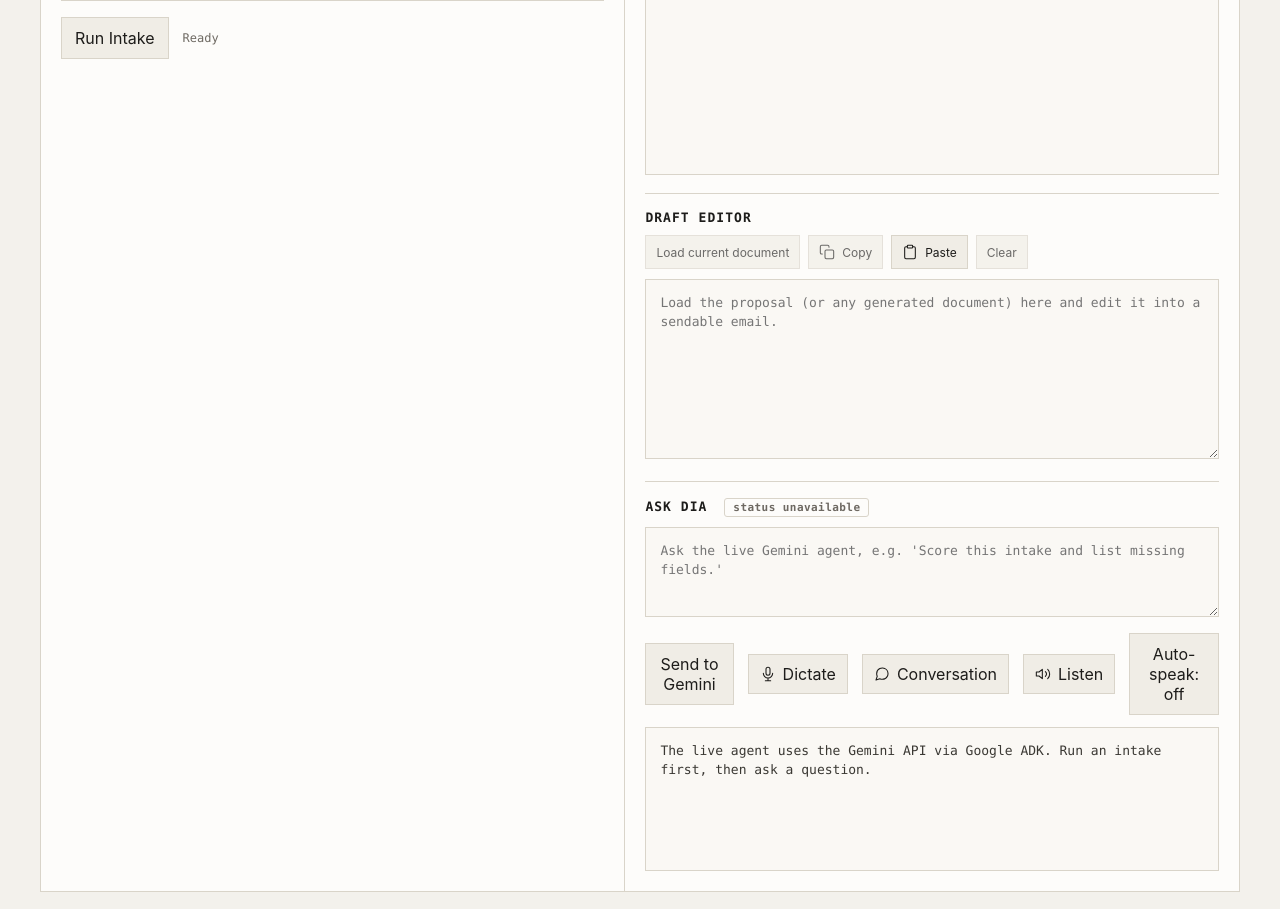
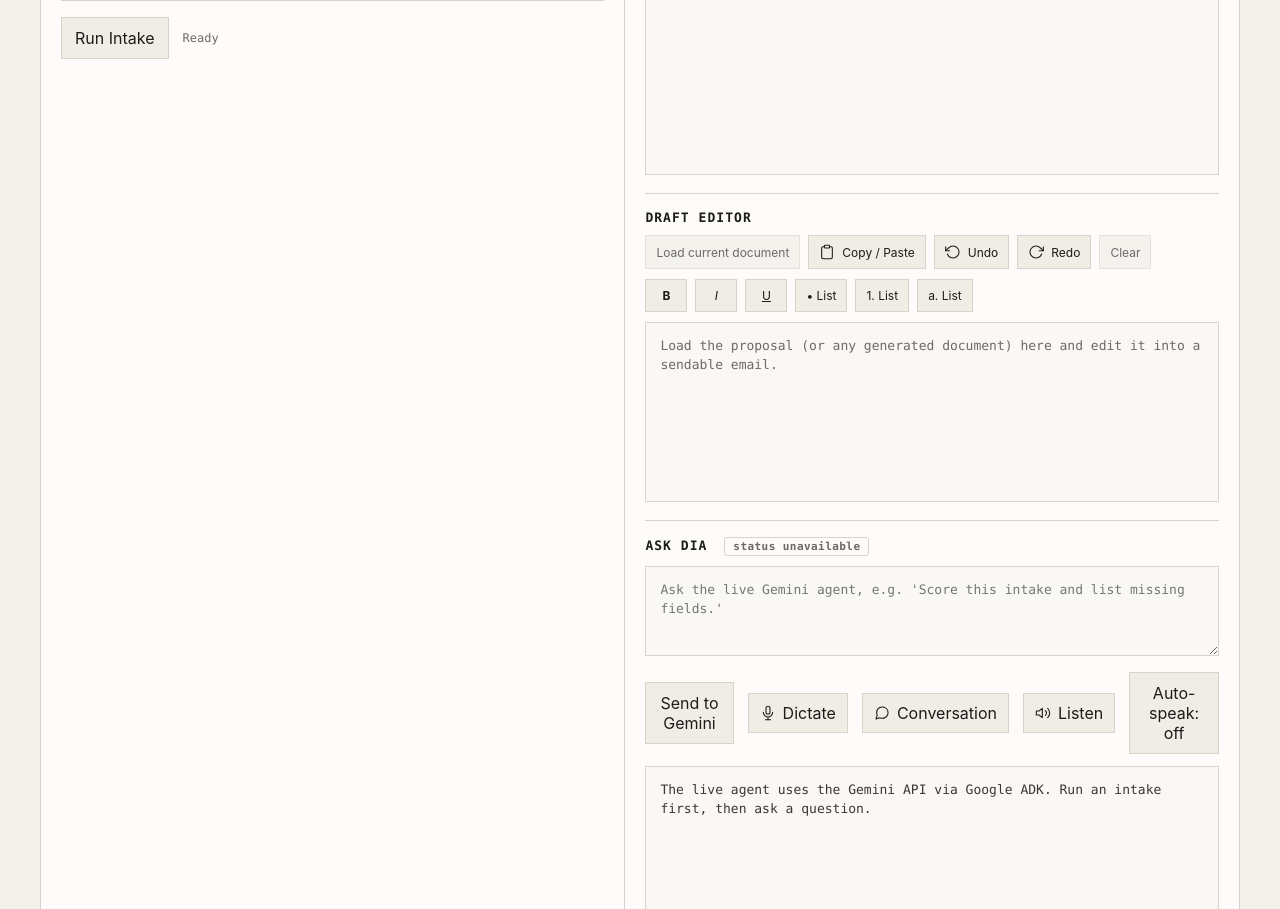
Before and after one commit to mdvnavy/Dia, a Python web app: template templates/index.html in a window 1280 px wide. Shown: the part 686-1595 px from the top of the page. Run offline with Jinja, Linux system fonts and the light colour scheme; the template is opened without the code that fills it, so the values that code supplies are empty.

Commit message:
Rework draft editor per PM directive: rich text + combo clipboard button
The draft section becomes a light contenteditable rich-text editor with
bold/italic/underline and bulleted, numbered, and lettered (a, b, c)
lists, plus visible Undo/Redo buttons backed by the native undo stack
(loads and clears route through execCommand so they are undoable too).
Copy and Paste merge into one multifunctional button: single click
copies (optimistically, with text/html + text/plain when the browser
allows), double click pastes; the paste outcome always wins the status
line over the earlier optimistic-copy message.

Co-Authored-By: Claude Fable 5 <noreply@anthropic.com>

```diff
--- a/static/app.js
+++ b/static/app.js
@@ -200,18 +200,30 @@ copySection.addEventListener("click", async () => {
 
 const draftEditor = document.querySelector("#draftEditor");
 const draftLoad = document.querySelector("#draftLoad");
-const draftCopy = document.querySelector("#draftCopy");
-const draftPaste = document.querySelector("#draftPaste");
+const draftCopyPaste = document.querySelector("#draftCopyPaste");
+const draftUndo = document.querySelector("#draftUndo");
+const draftRedo = document.querySelector("#draftRedo");
 const draftClear = document.querySelector("#draftClear");
+const formatButtons = [...document.querySelectorAll(".fmt")];
+
+function draftText() {
+  return draftEditor.innerText.replace(/\u00a0/g, " ");
+}
 
 function refreshDraftControls() {
-  const hasText = draftEditor.value.trim().length > 0;
-  draftCopy.disabled = !hasText;
-  draftClear.disabled = !hasText;
+  draftClear.disabled = draftText().trim().length === 0;
   draftLoad.disabled = !documents[activeDoc];
 }
 
 draftEditor.addEventListener("input", refreshDraftControls);
+
+// Route content changes through execCommand so they land on the editor's
+// native undo stack and the visible Undo/Redo buttons can revert them.
+function replaceDraftContent(text) {
+  draftEditor.focus();
+  document.execCommand("selectAll");
+  document.execCommand("insertText", false, text);
+}
 
 draftLoad.addEventListener("click", () => {
   const content = documents[activeDoc];
@@ -219,17 +231,35 @@ draftLoad.addEventListener("click", () => {
     statusText.textContent = "Run an intake first";
     return;
   }
-  draftEditor.value = content;
+  replaceDraftContent(content);
   refreshDraftControls();
-  draftEditor.focus();
   statusText.textContent = `${activeLabel()} loaded into draft editor`;
 });
 
-draftCopy.addEventListener("click", async () => {
-  await copyText(draftEditor.value, "Draft copied");
-});
+async function copyDraft() {
+  const text = draftText();
+  if (!text.trim()) {
+    statusText.textContent = "No draft to copy";
+    return;
+  }
+  try {
+    if (navigator.clipboard?.write && window.ClipboardItem && window.isSecureContext) {
+      await navigator.clipboard.write([
+        new ClipboardItem({
+          "text/html": new Blob([draftEditor.innerHTML], { type: "text/html" }),
+          "text/plain": new Blob([text], { type: "text/plain" }),
+        }),
+      ]);
+      statusText.textContent = "Draft copied (with formatting)";
+      return;
+    }
+  } catch (error) {
+    // Rich copy denied; fall through to the plain-text helper and its fallbacks.
+  }
+  await copyText(text, "Draft copied");
+}
 
-draftPaste.addEventListener("click", async () => {
+async function pasteIntoDraft() {
   if (!navigator.clipboard?.readText || !window.isSecureContext) {
     statusText.textContent = "Paste blocked by browser - use Ctrl+V in the editor";
     draftEditor.focus();
@@ -241,23 +271,92 @@ draftPaste.addEventListener("click", async () => {
       statusText.textContent = "Clipboard is empty";
       return;
     }
-    const start = draftEditor.selectionStart ?? draftEditor.value.length;
-    const end = draftEditor.selectionEnd ?? draftEditor.value.length;
-    draftEditor.setRangeText(clip, start, end, "end");
+    draftEditor.focus();
+    document.execCommand("insertText", false, clip);
     refreshDraftControls();
-    draftEditor.focus();
     statusText.textContent = "Pasted from clipboard";
   } catch (error) {
     statusText.textContent = "Paste blocked by browser - use Ctrl+V in the editor";
     draftEditor.focus();
   }
+}
+
+// One multifunctional button: click = copy, double-click = paste. Copy fires
+// optimistically on the first click (it is idempotent and harmless before a
+// paste), so single-click copy has zero lag; a second click inside the window
+// upgrades the gesture to paste.
+let copyPasteTimer = null;
+let pendingCopy = Promise.resolve();
+
+draftCopyPaste.addEventListener("click", () => {
+  if (copyPasteTimer) {
+    clearTimeout(copyPasteTimer);
+    copyPasteTimer = null;
+    // Wait for the optimistic copy to finish so the paste outcome (not the
+    // earlier copy status) is what the user ends up seeing.
+    pendingCopy.then(() => pasteIntoDraft());
+    return;
+  }
+  pendingCopy = copyDraft();
+  copyPasteTimer = setTimeout(() => {
+    copyPasteTimer = null;
+  }, 350);
+});
+
+draftUndo.addEventListener("click", () => {
+  draftEditor.focus();
+  document.execCommand("undo");
+  refreshDraftControls();
+});
+
+draftRedo.addEventListener("click", () => {
+  draftEditor.focus();
+  document.execCommand("redo");
+  refreshDraftControls();
 });
 
 draftClear.addEventListener("click", () => {
-  draftEditor.value = "";
+  draftEditor.focus();
+  document.execCommand("selectAll");
+  document.execCommand("delete");
   refreshDraftControls();
-  draftEditor.focus();
   statusText.textContent = "Draft cleared";
+});
+
+function closestInEditor(tagName) {
+  let node = window.getSelection()?.anchorNode;
+  while (node && node !== draftEditor) {
+    if (node.nodeName === tagName) {
+      return node;
+    }
+    node = node.parentNode;
+  }
+  return null;
+}
+
+formatButtons.forEach((button) => {
+  // Keep focus (and the selection) in the editor while clicking the toolbar.
+  button.addEventListener("mousedown", (event) => event.preventDefault());
+  button.addEventListener("click", () => {
+    const command = button.dataset.cmd;
+    draftEditor.focus();
+    if (command === "letteredList") {
+      document.execCommand("insertOrderedList");
+      const list = closestInEditor("OL");
+      if (list) {
+        list.classList.add("lettered");
+      }
+    } else if (command === "insertOrderedList") {
+      document.execCommand("insertOrderedList");
+      const list = closestInEditor("OL");
+      if (list) {
+        list.classList.remove("lettered");
+      }
+    } else {
+      document.execCommand(command, false, null);
+    }
+    refreshDraftControls();
+  });
 });
 
 function renderIssues(items) {
--- a/static/style.css
+++ b/static/style.css
@@ -327,8 +327,39 @@ button.recording {
   font-size: 12px;
 }
 
-.draft-editor textarea {
+.editor-toolbar .fmt {
+  min-width: 42px;
+}
+
+.rich-editor {
   min-height: 180px;
+  max-height: 46vh;
+  overflow: auto;
+  border: 1px solid var(--border);
+  background: var(--inset);
+  color: var(--soft);
+  padding: 14px;
+  font-family: var(--mono);
+  font-size: 13px;
+  line-height: 1.45;
+  white-space: pre-wrap;
+}
+
+.rich-editor:empty::before {
+  content: attr(data-placeholder);
+  color: var(--muted);
+  pointer-events: none;
+}
+
+.rich-editor ul,
+.rich-editor ol {
+  white-space: normal;
+  margin: 6px 0;
+  padding-left: 26px;
+}
+
+.rich-editor ol.lettered {
+  list-style-type: lower-alpha;
 }
 
 .agent {
--- a/templates/index.html
+++ b/templates/index.html
@@ -83,17 +83,29 @@
             <h2 id="draftHeading">Draft Editor</h2>
             <div class="editor-toolbar" role="group" aria-label="Draft editor actions">
               <button id="draftLoad" type="button" disabled>Load current document</button>
-              <button id="draftCopy" class="icon-button" type="button" disabled>
-                <svg viewBox="0 0 24 24" aria-hidden="true"><rect x="9" y="9" width="13" height="13" rx="2" ry="2"/><path d="M5 15H4a2 2 0 0 1-2-2V4a2 2 0 0 1 2-2h9a2 2 0 0 1 2 2v1"/></svg>
-                Copy
+              <button id="draftCopyPaste" class="icon-button" type="button" title="Click: copy the draft. Double-click: paste from clipboard." aria-label="Copy draft, double-click to paste">
+                <svg viewBox="0 0 24 24" aria-hidden="true"><path d="M16 4h2a2 2 0 0 1 2 2v14a2 2 0 0 1-2 2H6a2 2 0 0 1-2-2V6a2 2 0 0 1 2-2h2"/><rect x="8" y="2" width="8" height="4" rx="1" ry="1"/></svg>
+                Copy / Paste
               </button>
-              <button id="draftPaste" class="icon-button" type="button">
-                <svg viewBox="0 0 24 24" aria-hidden="true"><path d="M16 4h2a2 2 0 0 1 2 2v14a2 2 0 0 1-2 2H6a2 2 0 0 1-2-2V6a2 2 0 0 1 2-2h2"/><rect x="8" y="2" width="8" height="4" rx="1" ry="1"/></svg>
-                Paste
+              <button id="draftUndo" class="icon-button" type="button" aria-label="Undo">
+                <svg viewBox="0 0 24 24" aria-hidden="true"><polyline points="1 4 1 10 7 10"/><path d="M3.51 15a9 9 0 1 0 2.13-9.36L1 10"/></svg>
+                Undo
+              </button>
+              <button id="draftRedo" class="icon-button" type="button" aria-label="Redo">
+                <svg viewBox="0 0 24 24" aria-hidden="true"><polyline points="23 4 23 10 17 10"/><path d="M20.49 15a9 9 0 1 1-2.13-9.36L23 10"/></svg>
+                Redo
               </button>
               <button id="draftClear" type="button" disabled>Clear</button>
             </div>
-            <textarea id="draftEditor" spellcheck="true" aria-labelledby="draftHeading" placeholder="Load the proposal (or any generated document) here and edit it into a sendable email."></textarea>
+            <div class="editor-toolbar" role="group" aria-label="Draft formatting">
+              <button class="fmt" data-cmd="bold" type="button" aria-label="Bold"><strong>B</strong></button>
+              <button class="fmt" data-cmd="italic" type="button" aria-label="Italic"><em>I</em></button>
+              <button class="fmt" data-cmd="underline" type="button" aria-label="Underline"><u>U</u></button>
+              <button class="fmt" data-cmd="insertUnorderedList" type="button" aria-label="Bulleted list">&bull; List</button>
+              <button class="fmt" data-cmd="insertOrderedList" type="button" aria-label="Numbered list">1. List</button>
+              <button class="fmt" data-cmd="letteredList" type="button" aria-label="Lettered list">a. List</button>
+            </div>
+            <div id="draftEditor" class="rich-editor" contenteditable="true" spellcheck="true" role="textbox" aria-multiline="true" aria-labelledby="draftHeading" data-placeholder="Load the proposal (or any generated document) here and edit it into a sendable email."></div>
           </section>
 
           <div class="agent">
```
Also changed, not shown: README.md.
